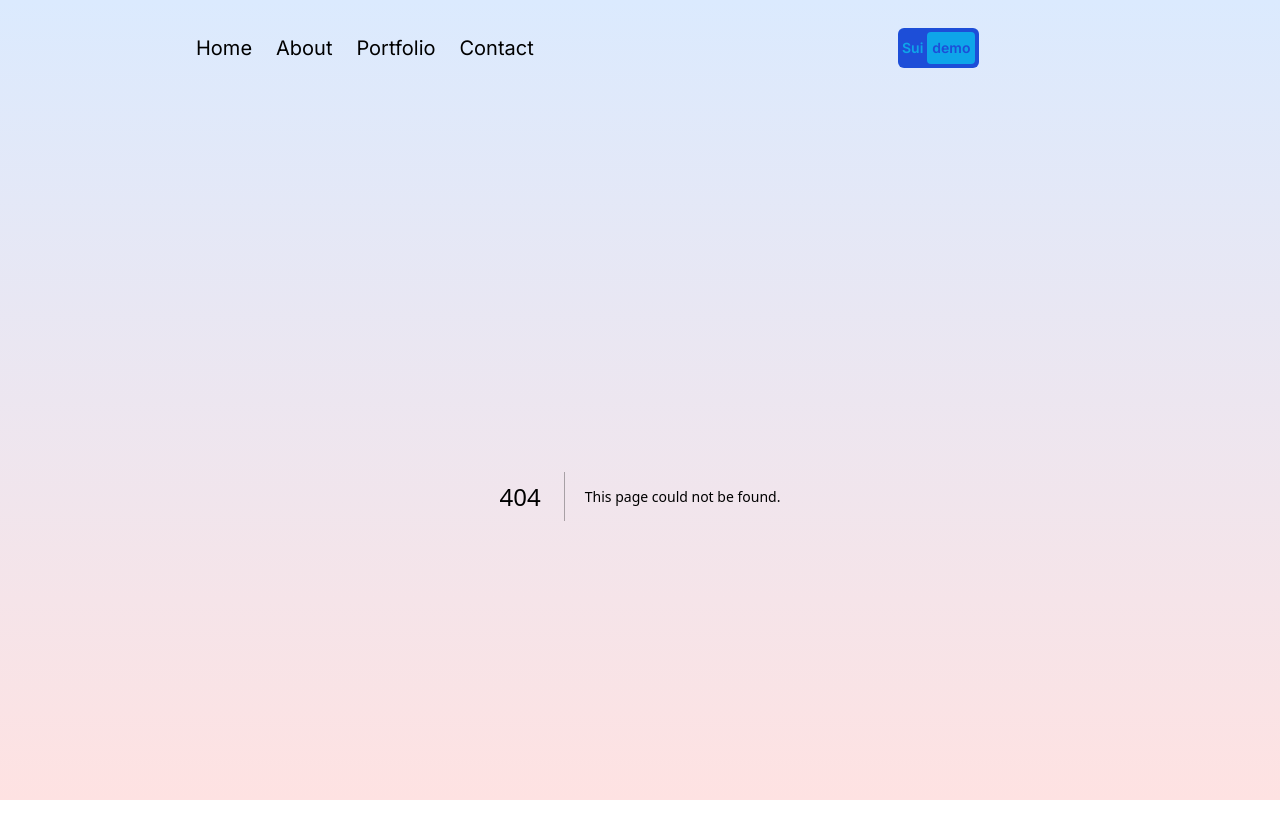
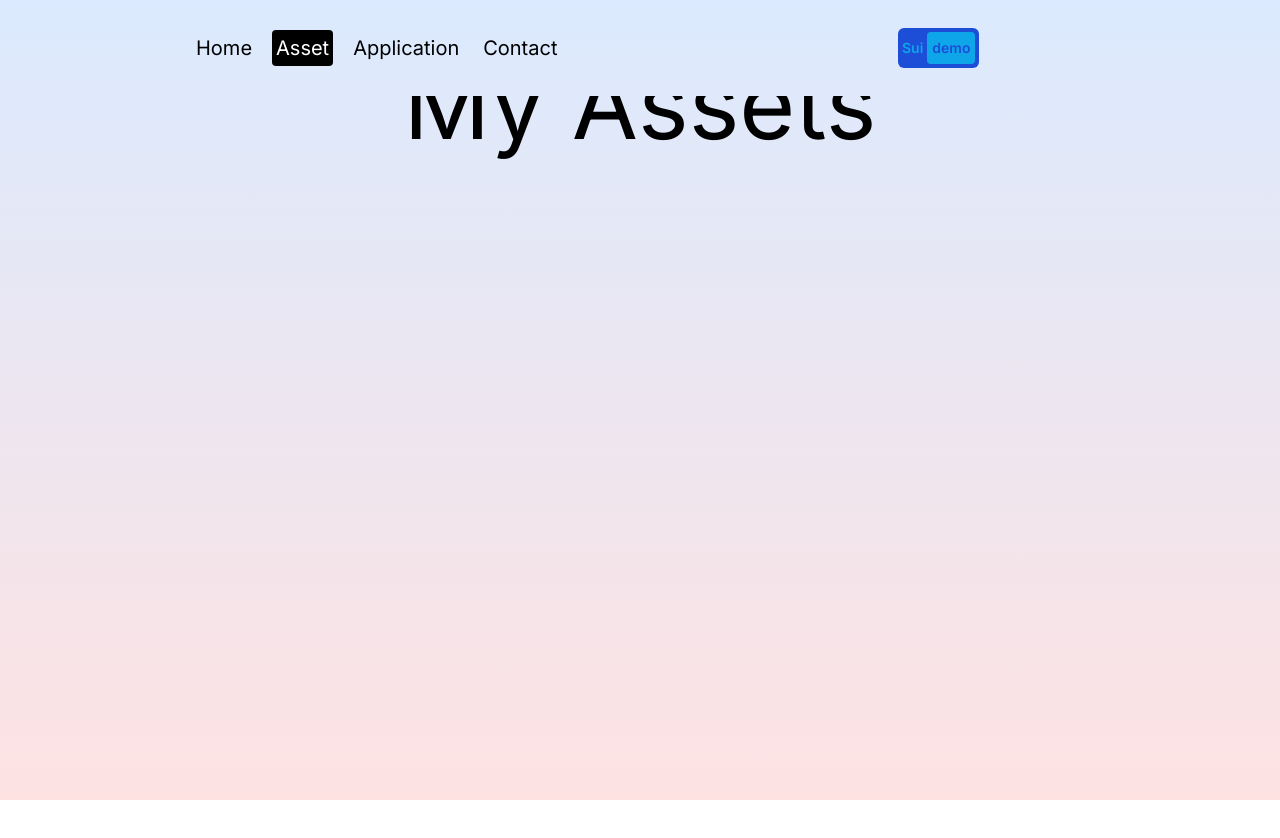
Before and after one commit to Tahlil/sui-fullstack-boilerplate, a Next.js app in the folder frontend/: page /asset in a window 1280 px wide. Before the commit this address had no page. Shown: the top 838 px of the page. After the commit the page ends 800 px from the top, so only its background shows below. Built offline with nearby package versions, Linux system fonts and the light colour scheme.

Commit message:
Update navbar options

```diff
--- a/frontend/src/app/about/page.jsx
+++ /dev/null
@@ -1,34 +0,0 @@
-"use client";
-import Brain from "@/components/brain";
-import { motion, useInView, useScroll } from "framer-motion";
-import Image from "next/image";
-import { useRef } from "react";
-
-const AboutPage = () => {
-  const containerRef = useRef();
-
-  const { scrollYProgress } = useScroll({ container: containerRef });
-
-  const skillRef = useRef();
-  // const isSkillRefInView = useInView(skillRef, {once:true});
-  const isSkillRefInView = useInView(skillRef, { margin: "-100px" });
-
-  const experienceRef = useRef();
-  const isExperienceRefInView = useInView(experienceRef, { margin: "-100px" });
-
-  return (
-    <motion.div
-      className="h-full"
-      initial={{ y: "-200vh" }}
-      animate={{ y: "0%" }}
-      transition={{ duration: 1 }}
-    >
-      {/* CONTAINER */}
-      <div className="h-full overflow-scroll lg:flex" ref={containerRef}>
-
-      </div>
-    </motion.div>
-  );
-};
-
-export default AboutPage;
--- /dev/null
+++ b/frontend/src/app/application/page.jsx
@@ -0,0 +1,24 @@
+"use client";
+import { motion } from "framer-motion";
+import { useRef } from "react";
+
+const ApplicationPage = () => {
+  const containerRef = useRef();
+  return (
+    <motion.div
+      className="h-full"
+      initial={{ y: "-200vh" }}
+      animate={{ y: "0%" }}
+      transition={{ duration: 1 }}
+    >
+      {/* CONTAINER */}
+      <div className="h-full overflow-scroll lg:flex" ref={containerRef}>
+         <div className="w-screen h-[calc(100vh-49rem)] flex items-center justify-center text-8xl text-center">
+          Counter
+        </div>
+      </div>
+    </motion.div>
+  );
+};
+
+export default ApplicationPage;
--- /dev/null
+++ b/frontend/src/app/asset/page.jsx
@@ -0,0 +1,29 @@
+"use client";
+import { motion, useScroll, useTransform } from "framer-motion";
+import Image from "next/image";
+import Link from "next/link";
+import { useRef } from "react";
+
+
+const AssetPage = () => {
+  const containerRef = useRef();
+
+  return (
+    <motion.div
+      className="h-full"
+      initial={{ y: "-200vh" }}
+      animate={{ y: "0%" }}
+      transition={{ duration: 1 }}
+    >
+       {/* CONTAINER */}
+       <div className="h-full overflow-scroll lg:flex" ref={containerRef}>
+         <div className="w-screen h-[calc(100vh-49rem)] flex items-center justify-center text-8xl text-center">
+          My Assets
+        </div>
+      </div>
+
+    </motion.div>
+  );
+};
+
+export default AssetPage;
--- a/frontend/src/app/contact/page.jsx
+++ b/frontend/src/app/contact/page.jsx
@@ -67,7 +67,7 @@ const ContactPage = () => {
           ref={form}
           className="h-1/2 lg:h-full lg:w-1/2 bg-red-50 rounded-xl text-xl flex flex-col gap-8 justify-center p-24"
         >
-          <span>Dear Lama Dev,</span>
+          <span>Optional Message:</span>
           <textarea
             rows={6}
             className="bg-transparent border-b-2 border-b-black outline-none resize-none"
--- a/frontend/src/app/portfolio/page.jsx
+++ /dev/null
@@ -1,32 +0,0 @@
-"use client";
-import { motion, useScroll, useTransform } from "framer-motion";
-import Image from "next/image";
-import Link from "next/link";
-import { useRef } from "react";
-
-
-const PortfolioPage = () => {
-  const ref = useRef();
-
-  const { scrollYProgress } = useScroll({ target: ref });
-  const x = useTransform(scrollYProgress, [0, 1], ["0%", "-80%"]);
-
-  return (
-    <motion.div
-      className="h-full"
-      initial={{ y: "-200vh" }}
-      animate={{ y: "0%" }}
-      transition={{ duration: 1 }}
-    >
-      <div className="h-[600vh] relative" ref={ref}>
-        <div className="w-screen h-[calc(100vh-6rem)] flex items-center justify-center text-8xl text-center">
-          My Works
-        </div>
-
-      </div>
-
-    </motion.div>
-  );
-};
-
-export default PortfolioPage;
--- a/frontend/src/components/navbar.jsx
+++ b/frontend/src/components/navbar.jsx
@@ -8,9 +8,10 @@ import { motion } from "framer-motion";
 
 const links = [
   { url: "/", title: "Home" },
-  { url: "/about", title: "About" },
-  { url: "/portfolio", title: "Portfolio" },
+  { url: "/asset", title: "Asset" },
+  { url: "/application", title: "Application" },
   { url: "/contact", title: "Contact" },
+
 ];
 
 const Navbar = () => {
```
